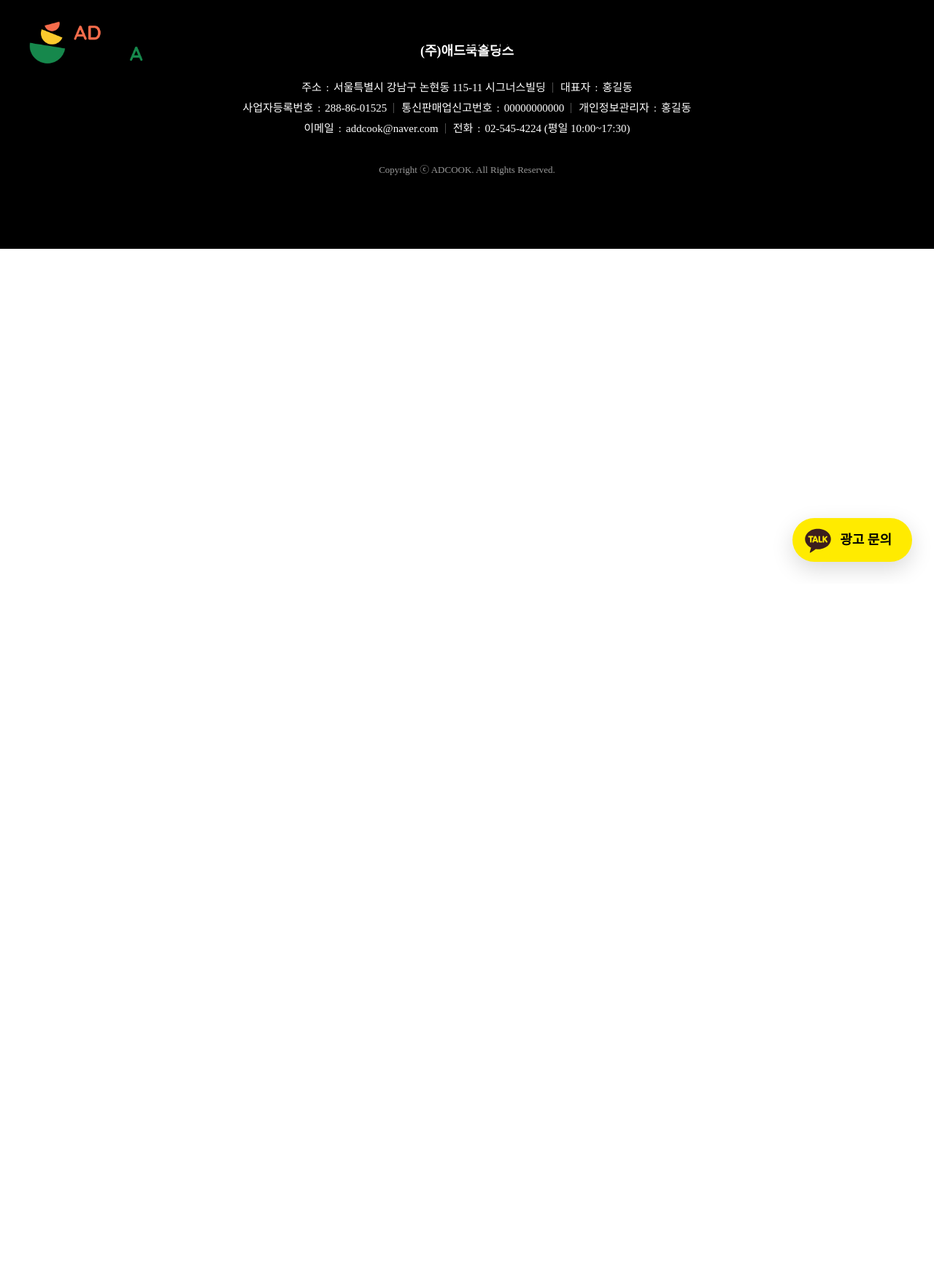
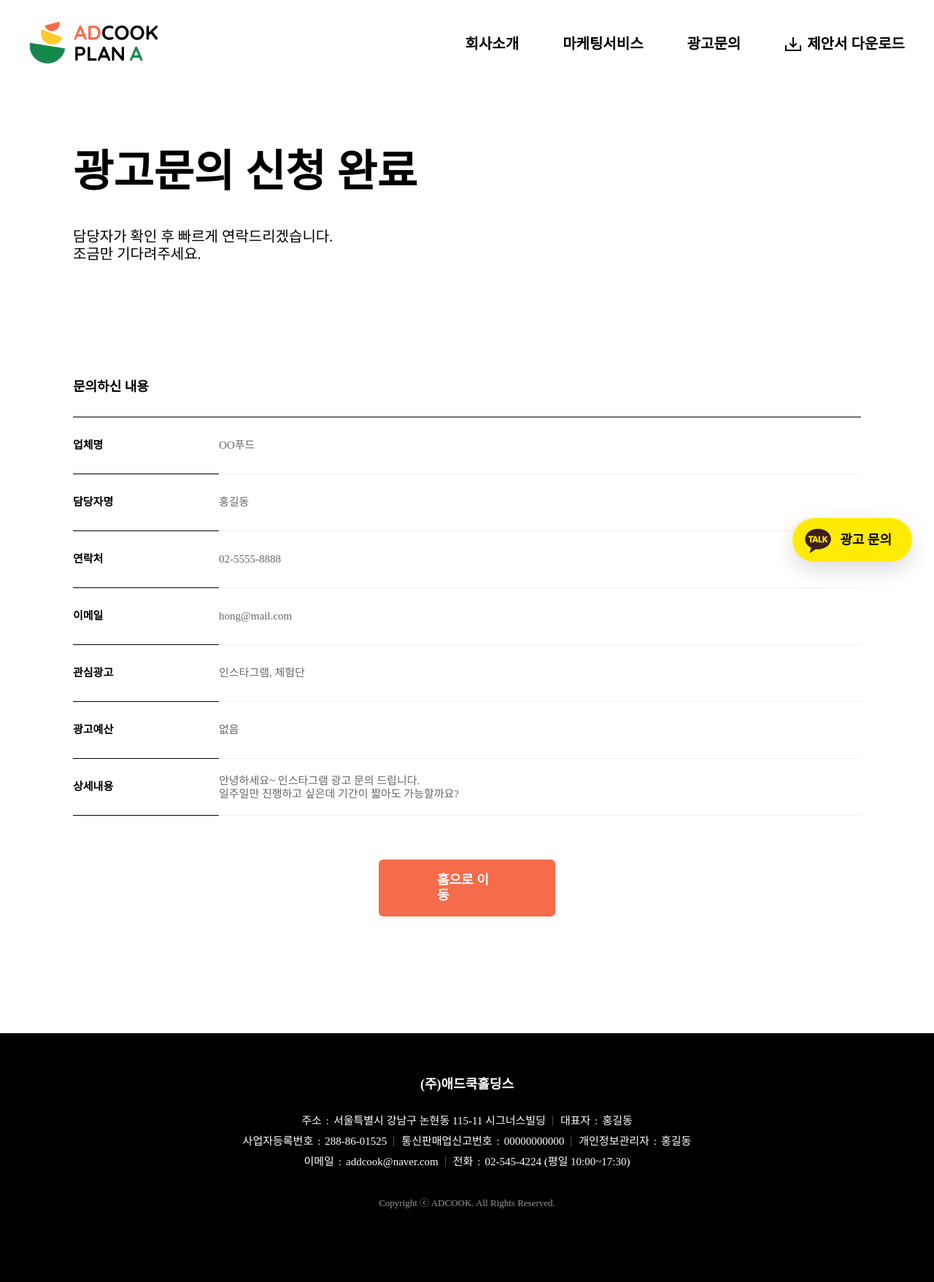
Before and after one commit to kse012050/adcook, a PHP site: page /inquiry-complete.html in a window 1280 px wide. Shown: the whole page at 73% size. Before the commit the page ends 786 px from the top, so only its background shows below. Run offline with PHP 8.4, Linux system fonts and the light colour scheme; some web fonts are replaced.

Commit message:
PC - 문의 완료 페이지 완료

```diff
--- a/css/global.css
+++ b/css/global.css
@@ -33,7 +33,7 @@ input[type="checkbox"]:checked + label::before{--styleIdx: 1;}
 
 
 /* 버튼 케이스 */
-.btn-red{padding: 18px 80px; font-size: 18px; line-height: 21px; border-radius: 6px; border: none; font-weight: 700; color: white; background-color: var(--color-red);}
+.btn-red{padding: 18px 80px; font-size: 18px; line-height: 21px; border-radius: 6px; border: none; font-weight: 700; color: white; background-color: var(--color-red); box-sizing: border-box;}
 
 
 /* 카카오 버튼 */
--- a/css/page.css
+++ b/css/page.css
@@ -59,7 +59,9 @@
 .marketingPage .videoArea li > div::before{aspect-ratio: 568 / 400;}
 
 
-/* 문의 */
+/* 문의 페이지 공통 */
+.inquiryPage .btn-red{display: block; margin-top: 60px; margin-inline: auto;}
+/* 문의 페이지 */
 .inquiryPage{padding-block: 200px 160px;}
 .inquiryPage fieldset{font-size: 15px; line-height: 18px; margin-top: 80px;}
 .inquiryPage fieldset ul{display: flex; flex-wrap: wrap; gap: 60px 80px;}
@@ -81,4 +83,14 @@
 .inquiryPage fieldset ul li div[data-unit]::after{content: attr(data-unit); position: absolute; right: 15px; top: 50%; transform: translateY(-50%);}
 .inquiryPage fieldset ul li div[data-unit] input{padding-right: 45px;}
 .inquiryPage fieldset > label{margin-top: 60px; padding-top: 20px; border-top: 1px solid var(--color-font01);}
-.inquiryPage fieldset input[type="submit"]{display: block; margin-top: 60px; margin-inline: auto;}
+
+/* 문의 완료 페이지 */
+.inquiryPage > p{font-size: 20px; line-height: 24px; font-weight: 400; color: var(--color-font01); margin-block: 40px 160px;}
+.inquiryPage > b{font-size: 18px; line-height: 21px; font-weight: 700;}
+.inquiryPage dl:first-of-type{margin-top: 30px; border-top: 1px solid var(--color-font01);}
+.inquiryPage dl{font-size: 15px; display: flex;}
+.inquiryPage dl > *{min-height: 78px; display: flex; align-items: center; box-sizing: border-box; border-bottom-width: 1px; border-bottom-style: solid;}
+.inquiryPage dl dt{width: 200px; font-weight: 700; color: var(--color-font01); flex-shrink: 0; border-bottom-color: var(--color-font01);}
+.inquiryPage dl dd{flex: 1; font-weight: 400; color: var(--color-font02); padding-block: 20px; border-bottom-color: #F1F1F1;}
+.inquiryPage dl dd p{line-height: 18px;}
+.inquiryPage a.btn-red{max-width: 242px;}
--- a/inquiry-complete.html
+++ b/inquiry-complete.html
@@ -51,6 +51,49 @@
         광고 문의
     </a>
 
+    <div class="inquiryPage contentSize">
+        <h2 class="subTitle01">광고문의 신청 완료</h2>
+        <p>
+            담당자가 확인 후 빠르게 연락드리겠습니다.<br>
+            조금만 기다려주세요.
+        </p>
+        <b>문의하신 내용</b>
+        <dl>
+            <dt>업체명</dt>
+            <dd>OO푸드</dd>
+        </dl>
+        <dl>
+            <dt>담당자명</dt>
+            <dd>홍길동</dd>
+        </dl>
+        <dl>
+            <dt>연락처</dt>
+            <dd>02-5555-8888</dd>
+        </dl>
+        <dl>
+            <dt>이메일</dt>
+            <dd>hong@mail.com</dd>
+        </dl>
+        <dl>
+            <dt>관심광고</dt>
+            <dd>인스타그램, 체험단</dd>
+        </dl>
+        <dl>
+            <dt>광고예산</dt>
+            <dd>없음</dd>
+        </dl>
+        <dl>
+            <dt>상세내용</dt>
+            <dd>
+                <p>
+                    안녕하세요~ 인스타그램 광고 문의 드립니다.<br>
+                    일주일만 진행하고 싶은데 기간이 짧아도 가능할까요?
+                </p>
+            </dd>
+        </dl>
+        <a href="index.html" class="btn-red">홈으로 이동</a>
+    </div>
+
     <footer>
         <strong>(주)애드쿡홀딩스</strong>
         <address>
--- a/js/style.js
+++ b/js/style.js
@@ -1,4 +1,10 @@
 $(document).ready(function(){
+    // 나중에 삭제
+    $('[type="submit"]').click(function(){
+        // window.location.href = './inquiry-complete.html'
+
+        window.location.assign("./inquiry-complete.html");
+    })
 
     // 공통 스타일
     commonStyle();
```
